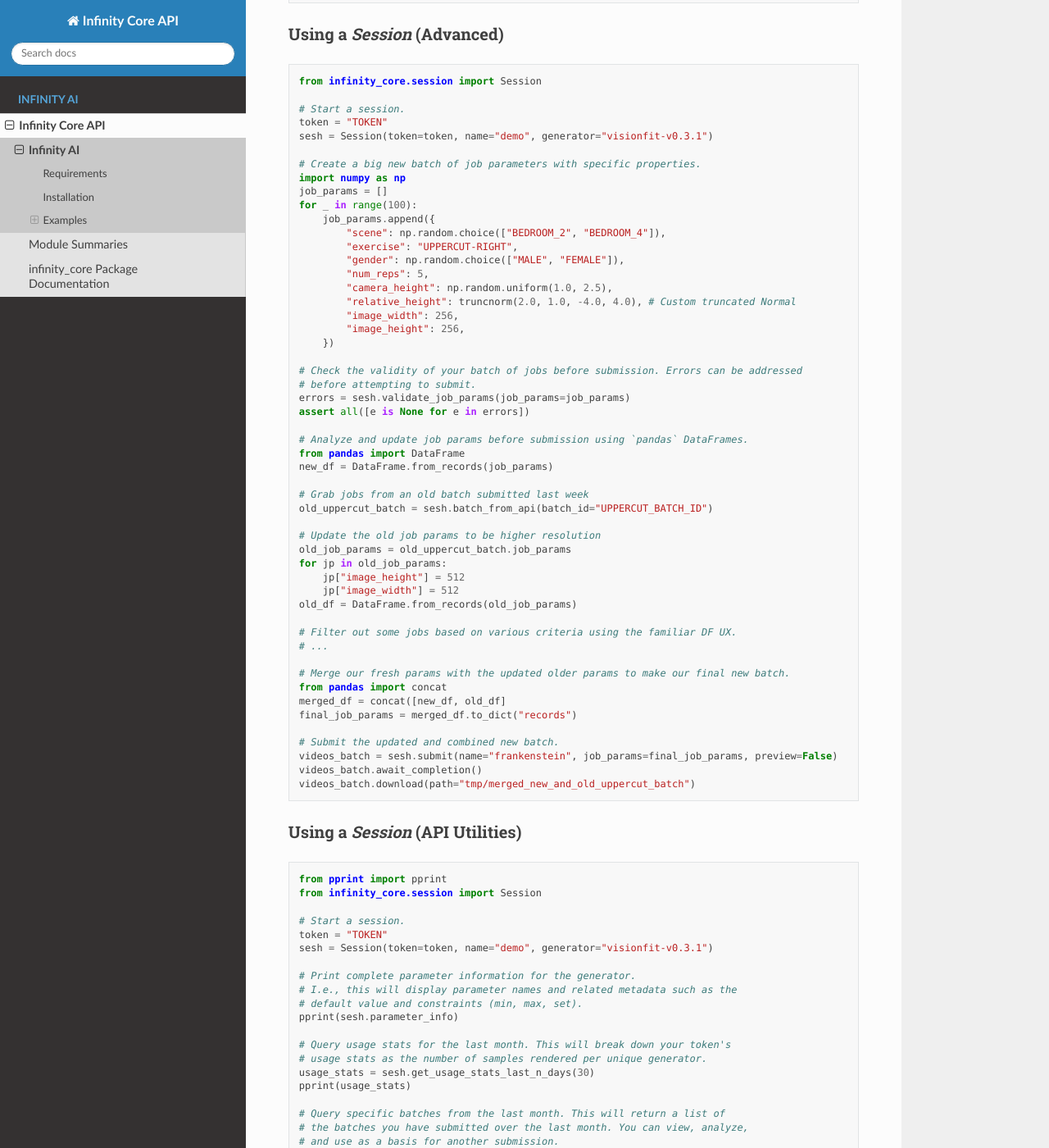
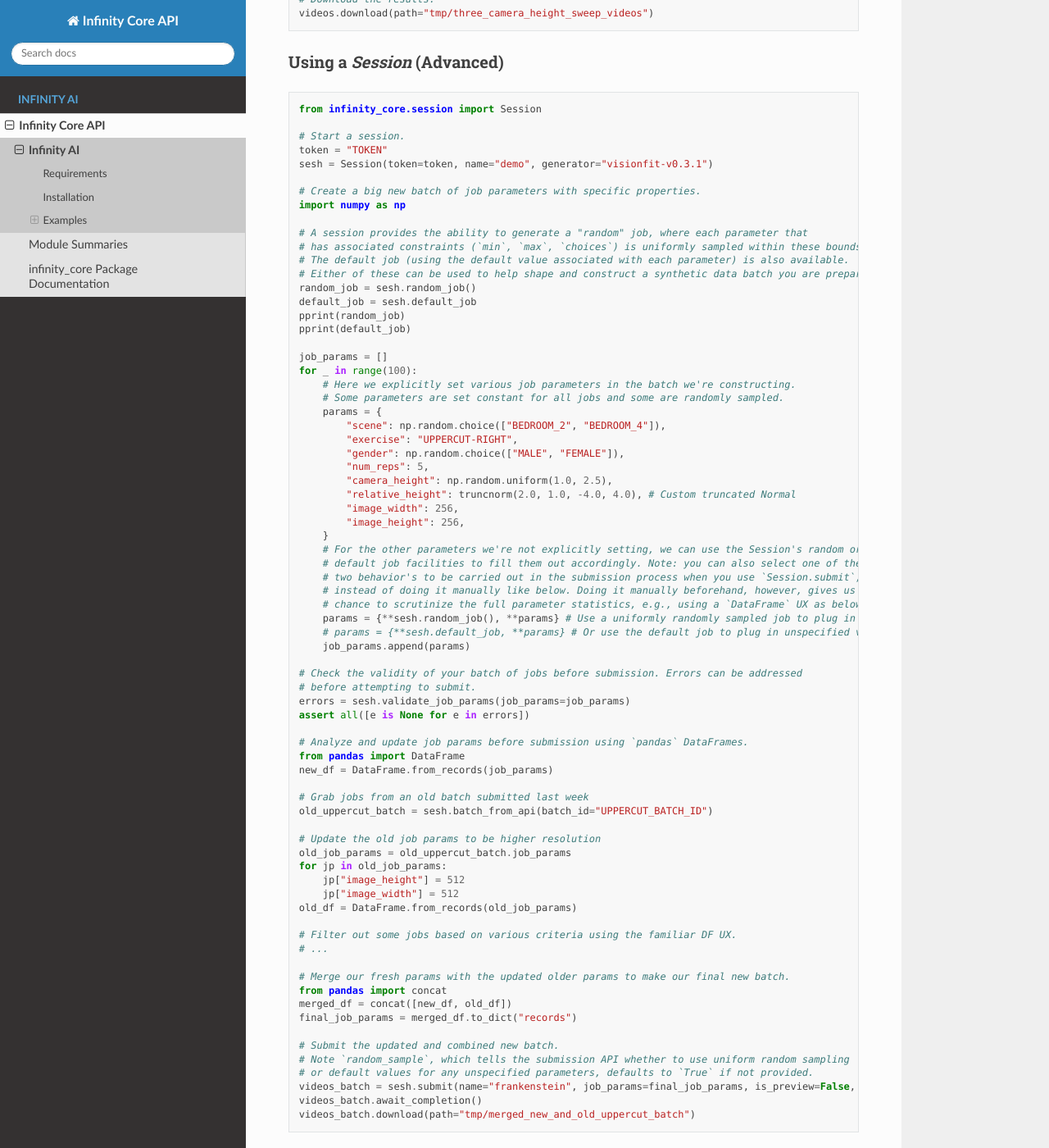
Before and after one commit to toinfinityai/infinity-core, a Sphinx documentation site: the page built from docs/source/readme.rst, in a window 1280 px wide and 1400 px high, scrolled down 1441 px. Shown: the whole window at 82% size. Built offline with Sphinx 7.4.7 and the Read the Docs theme 2.0.0, drawn with Linux system fonts in a browser that asks for light colours; some of the changed text lies outside the part shown.

Commit message:
Documentation updates.

```diff
--- a/docs/source/module_summaries.rst
+++ b/docs/source/module_summaries.rst
@@ -38,7 +38,7 @@
 session
 -------
 
-This module provides a higher level `Session` API for interacting with the Infinity API. A `Session` instance can be created by passing in a user authentication token and a specific target generator for that session. This will create a session interface for the chosen generator, simplifying the process of submitting synthetic data requests and providing ergonomic functionality such as default job values for the target generator, validation of job parameters for the target generator, and easier synthetic data batch submission.
+This module provides a higher level `Session` API for interacting with the Infinity API. A `Session` instance can be created by passing in a user authentication token and a specific target generator for that session. This will create a session interface for the chosen generator, simplifying the process of submitting synthetic data requests and providing ergonomic functionality such as default job values for the target generator, validation of job parameters for the target generator, and easier synthetic data batch submission. Synthetic data generation with a session always involves producing `Batch` instances detailed in the `batch` module.
 
 Basic Usage
 ***********
--- a/docs/source/readme.rst
+++ b/docs/source/readme.rst
@@ -14,7 +14,7 @@
 .. image:: https://img.shields.io/badge/%20imports-isort-%231674b1?style=flat&labelColor=ef8336
     :target: https://pycqa.github.io/isort/
 
-The **infinity_core** package provides tools to interact with the `Infinity API <https://infinity.ai>`_ and generate synthetic data.
+The **infinity_core** package provides tools to interact with the `Infinity API <https://infinity.ai/api>`_ and generate synthetic data.
 
 Requirements
 ------------
@@ -58,7 +58,9 @@
     token = "TOKEN"
     sesh = Session(token=token, generator="visionfit-v0.3.1")
 
-    # Submit a request for three synthetic data videos.
+    # Submit a request for three synthetic data videos. A `batch.Batch` object is returned upon
+    # submission, which provides various facilities for monitoring completion and downloading
+    # ready results.
     job_params = [{"camera_height": v} for v in [1.0, 1.5, 2.0]]
     videos = sesh.submit(job_params=job_params)
 
@@ -91,9 +93,21 @@
 
     # Create a big new batch of job parameters with specific properties.
     import numpy as np
+
+    # A session provides the ability to generate a "random" job, where each parameter that
+    # has associated constraints (`min`, `max`, `choices`) is uniformly sampled within these bounds.
+    # The default job (using the default value associated with each parameter) is also available.
+    # Either of these can be used to help shape and construct a synthetic data batch you are preparing.
+    random_job = sesh.random_job()
+    default_job = sesh.default_job
+    pprint(random_job)
+    pprint(default_job)
+
     job_params = []
     for _ in range(100):
-        job_params.append({
+        # Here we explicitly set various job parameters in the batch we're constructing.
+        # Some parameters are set constant for all jobs and some are randomly sampled.
+        params = {
             "scene": np.random.choice(["BEDROOM_2", "BEDROOM_4"]),
             "exercise": "UPPERCUT-RIGHT",
             "gender": np.random.choice(["MALE", "FEMALE"]),
@@ -102,7 +116,15 @@
             "relative_height": truncnorm(2.0, 1.0, -4.0, 4.0), # Custom truncated Normal
             "image_width": 256,
             "image_height": 256,
-        })
+        }
+        # For the other parameters we're not explicitly setting, we can use the Session's random or
+        # default job facilities to fill them out accordingly. Note: you can also select one of these
+        # two behavior's to be carried out in the submission process when you use `Session.submit`,
+        # instead of doing it manually like below. Doing it manually beforehand, however, gives us a
+        # chance to scrutinize the full parameter statistics, e.g., using a `DataFrame` UX as below.
+        params = {**sesh.random_job(), **params} # Use a uniformly randomly sampled job to plug in unspecified values.
+        # params = {**sesh.default_job, **params} # Or use the default job to plug in unspecified values.
+        job_params.append(params)
 
     # Check the validity of your batch of jobs before submission. Errors can be addressed
     # before attempting to submit.
@@ -128,11 +150,13 @@
 
     # Merge our fresh params with the updated older params to make our final new batch.
     from pandas import concat
-    merged_df = concat([new_df, old_df]
+    merged_df = concat([new_df, old_df])
     final_job_params = merged_df.to_dict("records")
 
     # Submit the updated and combined new batch.
-    videos_batch = sesh.submit(name="frankenstein", job_params=final_job_params, preview=False)
+    # Note `random_sample`, which tells the submission API whether to use uniform random sampling
+    # or default values for any unspecified parameters, defaults to `True` if not provided.
+    videos_batch = sesh.submit(name="frankenstein", job_params=final_job_params, is_preview=False, random_sample=True)
     videos_batch.await_completion()
     videos_batch.download(path="tmp/merged_new_and_old_uppercut_batch")
 
@@ -173,9 +197,30 @@
         jp["image_width": 512]
         jp["image_height": 512]
 
-    third_batch_higher_res = sesh.submit(name="higher res", job_params=job_params)
+    third_batch_higher_res = sesh.submit(name="higher res", job_params=job_params, random_sample=True)
     third_batch_higher_res.await_completion()
     third_batch.download(path="higher_res_batch")
+
+Using the `batch` module directly
+*********************************
+
+.. code-block:: python
+
+    from infinity_core.batch import Batch, submit_batch
+    from infinity_core.data_structures import JobType
+
+    my_token = "MY_TOKEN"
+
+    generator = "visionfit-v0.3.1"
+    batch = submit_batch(
+        token=token,
+        generator=generator,
+        job_type = JobType.STANDARD,
+        job_params = [{}, {}],
+        name="batch module demo with two default jobs",
+   )
+    valid_completed_jobs = batch.await_completion()
+    print(completed_jobs)
 
 Using the `api` module directly
 *******************************
```
Also changed, not shown: README.rst (+52 -7 lines), 1 other file.
